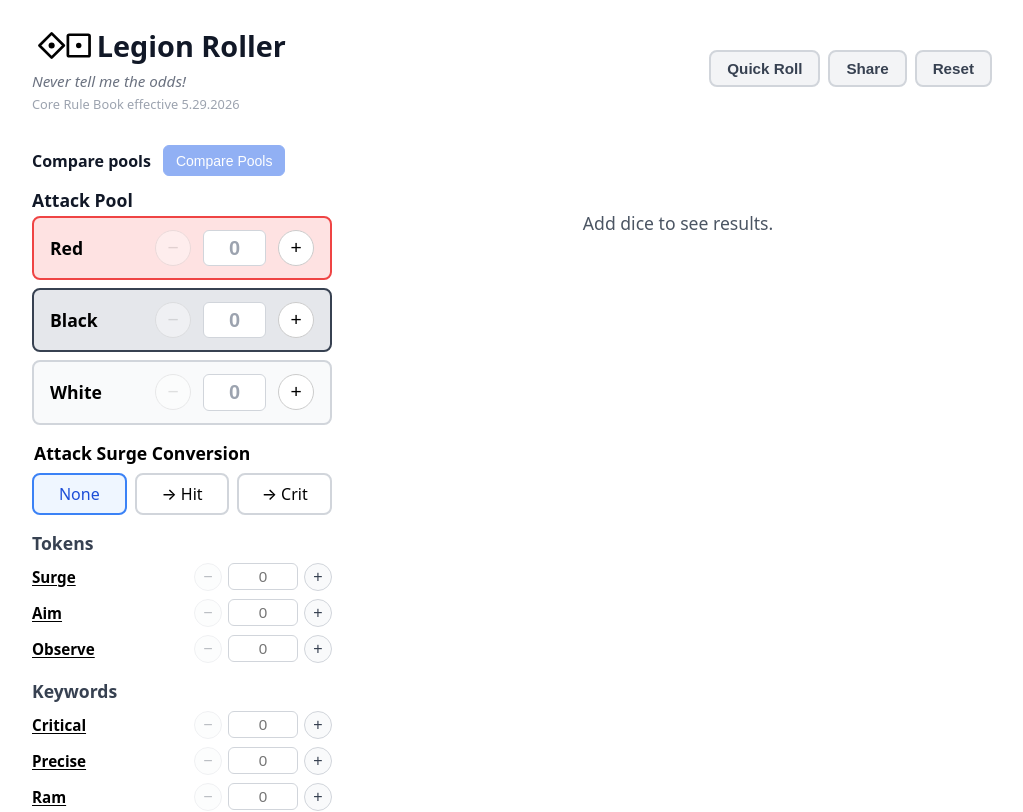
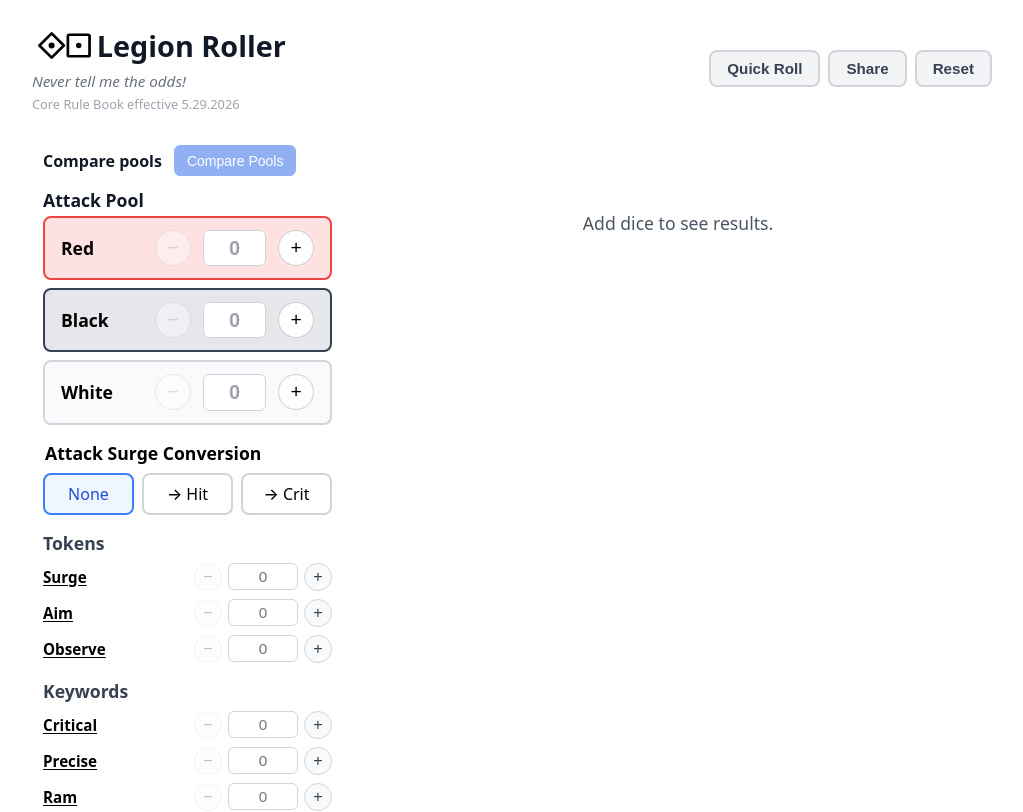
Before and after one commit to dankraus/sw-legion-dice, a React (Vite) app: page / in a window 1280 px wide. Shown: the top 812 px of the page, without its empty margins (128-1151 px from the left). Built offline with nearby package versions, Linux system fonts and the light colour scheme.

Commit message:
fix: prevent content shift by always reserving space for accent border

```diff
--- a/src/App.css
+++ b/src/App.css
@@ -122,7 +122,7 @@
   color: #111827;
 }
 
-.app__pool--compare {
+.app__pool {
   border-left: 3px solid transparent;
   padding-left: 0.5rem;
 }
```
